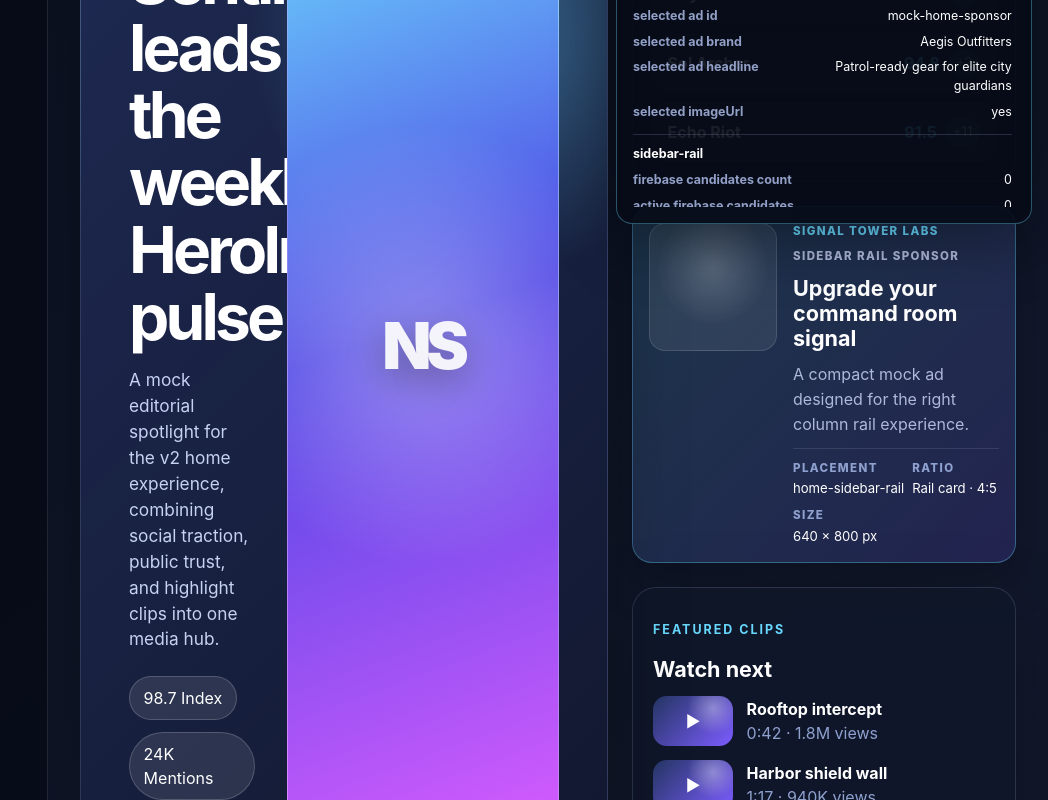
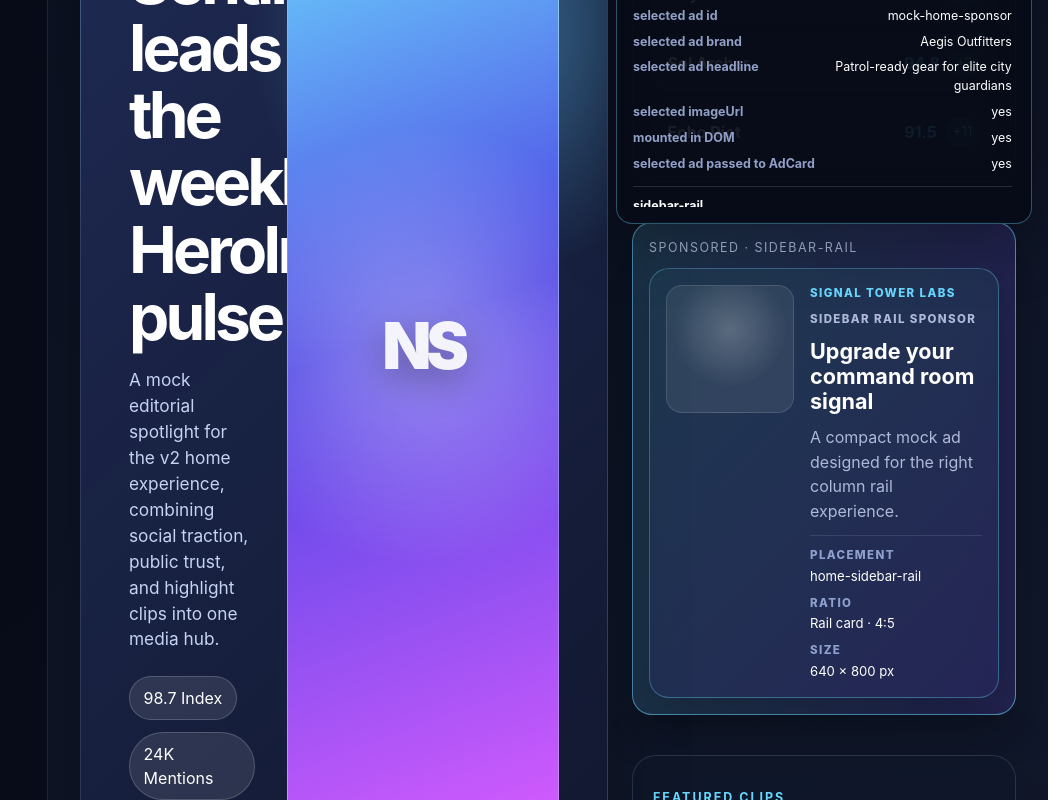
Before and after one commit to Fraxandrius/HeroIndex, a React (Vite) app in the folder heroindex-v2/: page / in a window 1280 px wide. Shown: the part 560-1360 px from the top of the page, without its empty margins (232-1280 px from the left). Built offline with nearby package versions, Linux system fonts and the light colour scheme; no server answers; the database is empty.

Commit message:
Fix ad card rendering visibility

```diff
--- a/heroindex-v2/src/components/ads/AdCard.jsx
+++ b/heroindex-v2/src/components/ads/AdCard.jsx
@@ -1,4 +1,13 @@
 import { useEffect, useState } from 'react'
+
+function AdImageFallback({ ad }) {
+  return (
+    <div className="ad-card__image-fallback" aria-hidden="true">
+      <strong>{ad.brand ?? 'Sponsored'}</strong>
+      <span>{ad.headline ?? ad.slotId}</span>
+    </div>
+  )
+}
 
 function AdCard({ ad }) {
   const [hasImageError, setHasImageError] = useState(false)
@@ -7,7 +16,8 @@ function AdCard({ ad }) {
   useEffect(() => {
     setHasImageError(false)
   }, [ad.imageUrl])
-  const hasImage = Boolean(ad.imageUrl) && !hasImageError
+
+  const shouldRenderImage = Boolean(ad.imageUrl) && !hasImageError
   const specs = [
     { label: 'Placement', value: ad.placement },
     { label: 'Ratio', value: ad.aspectRatioLabel },
@@ -16,18 +26,20 @@ function AdCard({ ad }) {
 
   return (
     <article className="ad-card" data-ad-slot={ad.slotId} aria-label={label}>
-      {hasImage ? (
-        <div className="ad-card__media" aria-hidden="true">
+      <div className="ad-card__media" aria-label="Ad creative">
+        {shouldRenderImage ? (
           <img src={ad.imageUrl} alt="" onError={() => setHasImageError(true)} />
-        </div>
-      ) : null}
+        ) : (
+          <AdImageFallback ad={ad} />
+        )}
+      </div>
       <div className="ad-card__content">
         <div className="ad-card__eyebrow">
-          <span>{ad.brand}</span>
+          <span>{ad.brand ?? 'Sponsored'}</span>
           <small>{label}</small>
         </div>
-        <h3>{ad.headline}</h3>
-        <p>{ad.body}</p>
+        <h3>{ad.headline ?? label}</h3>
+        <p>{ad.body ?? ''}</p>
         {specs.length > 0 ? (
           <dl className="ad-card__meta" aria-label="Ad creative specs">
             {specs.map((spec) => (
--- a/heroindex-v2/src/components/ads/AdSlot.jsx
+++ b/heroindex-v2/src/components/ads/AdSlot.jsx
@@ -3,11 +3,21 @@ import { useAds } from '../../hooks/useAds.js'
 import AdCard from './AdCard.jsx'
 
 function AdSlot({ slotId }) {
-  const { getActiveAdForSlot } = useAds()
-  const ad = getActiveAdForSlot(slotId)
+  const { getAdResolutionForSlot } = useAds()
+  const { ad: selectedAd, source: selectedSource } = getAdResolutionForSlot(slotId)
 
-  if (ad) {
-    return <AdCard ad={ad} />
+  if (selectedAd) {
+    return (
+      <section
+        className={`ad-slot ad-slot--${slotId}`}
+        data-ad-id={selectedAd.id ?? 'unknown'}
+        data-ad-slot={slotId}
+        data-ad-source={selectedSource}
+      >
+        <small className="ad-slot__label">Sponsored · {slotId}</small>
+        <AdCard ad={selectedAd} />
+      </section>
+    )
   }
 
   if (!isGMMode) {
@@ -15,7 +25,12 @@ function AdSlot({ slotId }) {
   }
 
   return (
-    <aside className="ad-slot ad-slot--placeholder" data-ad-slot={slotId}>
+    <aside
+      className="ad-slot ad-slot--placeholder"
+      data-ad-id="none"
+      data-ad-slot={slotId}
+      data-ad-source="none"
+    >
       <span>Mock ad slot</span>
       <strong>{slotId}</strong>
       <small>Visible in mock GM mode only</small>
--- a/heroindex-v2/src/components/debug/AdsDebugPanel.jsx
+++ b/heroindex-v2/src/components/debug/AdsDebugPanel.jsx
@@ -1,3 +1,4 @@
+import { useEffect, useState } from 'react'
 import { useAds } from '../../hooks/useAds.js'
 
 function formatBoolean(value) {
@@ -16,8 +17,41 @@ function shouldShowAdsDebugPanel() {
   return new URLSearchParams(window.location.search).get('debugAds') === '1'
 }
 
+function getSlotDomState(slotId) {
+  if (typeof document === 'undefined') {
+    return {
+      mountedInDom: false,
+      selectedAdPassedToAdCard: false,
+    }
+  }
+
+  const slotElement = document.querySelector(`.ad-slot[data-ad-slot="${slotId}"]`)
+
+  return {
+    mountedInDom: Boolean(slotElement),
+    selectedAdPassedToAdCard: Boolean(
+      slotElement?.querySelector(`.ad-card[data-ad-slot="${slotId}"]`),
+    ),
+  }
+}
+
 function AdsDebugPanelContent() {
   const { debug } = useAds()
+  const [slotDomState, setSlotDomState] = useState({})
+
+  useEffect(() => {
+    const updateSlotDomState = () => {
+      setSlotDomState(
+        Object.fromEntries(
+          debug.slots.map((slot) => [slot.slotId, getSlotDomState(slot.slotId)]),
+        ),
+      )
+    }
+
+    const animationFrameId = window.requestAnimationFrame(updateSlotDomState)
+
+    return () => window.cancelAnimationFrame(animationFrameId)
+  }, [debug.slots])
 
   const rows = [
     ['Firebase configured', formatBoolean(debug.firebaseConfigured)],
@@ -46,7 +80,13 @@ function AdsDebugPanelContent() {
 
       <h3>Canonical slots</h3>
       <div className="ads-debug-panel__slots">
-        {debug.slots.map((slot) => (
+        {debug.slots.map((slot) => {
+          const domState = slotDomState[slot.slotId] ?? {
+            mountedInDom: false,
+            selectedAdPassedToAdCard: false,
+          }
+
+          return (
             <section className="ads-debug-panel__slot" key={slot.slotId}>
               <h4>{slot.slotId}</h4>
               <dl>
@@ -82,9 +122,18 @@ function AdsDebugPanelContent() {
                   <dt>selected imageUrl</dt>
                   <dd>{formatBoolean(slot.selectedImageUrl)}</dd>
                 </div>
+                <div className="ads-debug-panel__row">
+                  <dt>mounted in DOM</dt>
+                  <dd>{formatBoolean(domState.mountedInDom)}</dd>
+                </div>
+                <div className="ads-debug-panel__row">
+                  <dt>selected ad passed to AdCard</dt>
+                  <dd>{formatBoolean(domState.selectedAdPassedToAdCard)}</dd>
+                </div>
               </dl>
             </section>
-        ))}
+          )
+        })}
       </div>
     </aside>
   )
--- a/heroindex-v2/src/styles/globals.css
+++ b/heroindex-v2/src/styles/globals.css
@@ -266,13 +266,24 @@ button {
 .ad-slot {
   background:
     linear-gradient(90deg, rgba(104, 216, 255, 0.16), rgba(124, 92, 255, 0.18)),
-    rgba(15, 23, 42, 0.74);
-  border: 1px dashed rgba(104, 216, 255, 0.48);
+   rgba(15, 23, 42, 0.82);
+  border: 1px solid rgba(104, 216, 255, 0.62);
   border-radius: 1.25rem;
+  box-shadow: 0 16px 42px rgba(0, 0, 0, 0.22);
   color: #aeb8d8;
   display: grid;
-  gap: 0.25rem;
+  gap: 0.7rem;
+  margin: 1rem 0;
+  min-height: 10rem;
   padding: 1rem;
+}
+
+ad-slot__label {
+  color: #68d8ff;
+  font-size: 0.72rem;
+  font-weight: 800;
+  letter-spacing: 0.12em;
+  text-transform: uppercase;
 }
 
 .ad-slot strong {
@@ -293,6 +304,7 @@ button {
 }
 
 .ad-card {
+    min-height: 8rem;
   background:
     linear-gradient(135deg, rgba(104, 216, 255, 0.16), rgba(124, 92, 255, 0.18)),
     rgba(15, 23, 42, 0.84);
@@ -327,6 +339,29 @@ button {
   max-width: 100%;
   object-fit: contain;
   width: 100%;
+}
+
+.ad-card__image-fallback {
+  align-items: center;
+  color: #ffffff;
+  display: grid;
+  gap: 0.35rem;
+  justify-items: center;
+  min-height: 5rem;
+  text-align: center;
+}
+
+.ad-card__image-fallback strong {
+  color: #68d8ff;
+  font-size: 0.76rem;
+  letter-spacing: 0.12em;
+  text-transform: uppercase;
+}
+
+.ad-card__image-fallback span {
+  font-size: 0.86rem;
+  font-weight: 800;
+  line-height: 1.2;
 }
 
 .ad-card__content {
```
Lines whose indentation alone changed are shown as unchanged.
